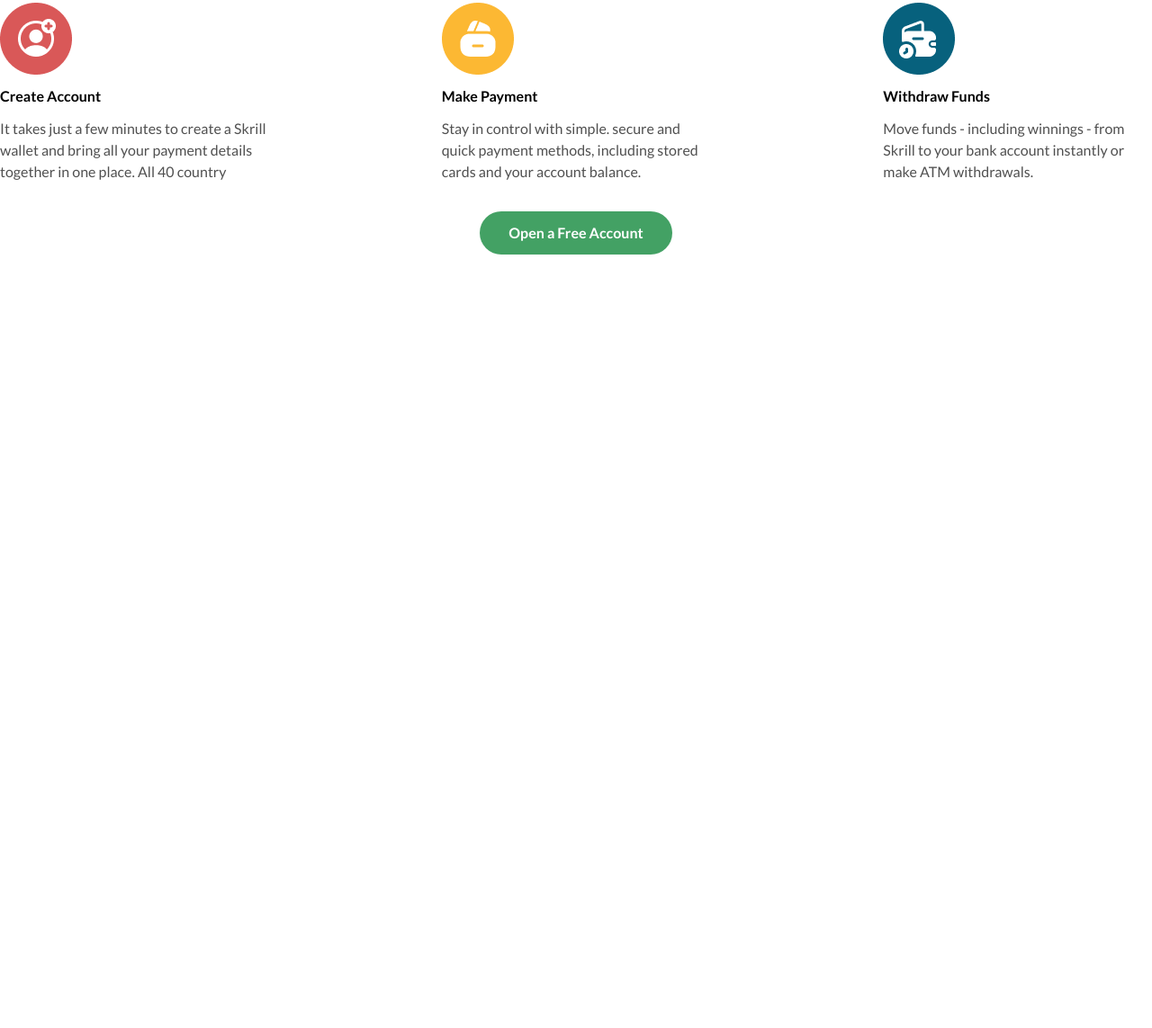
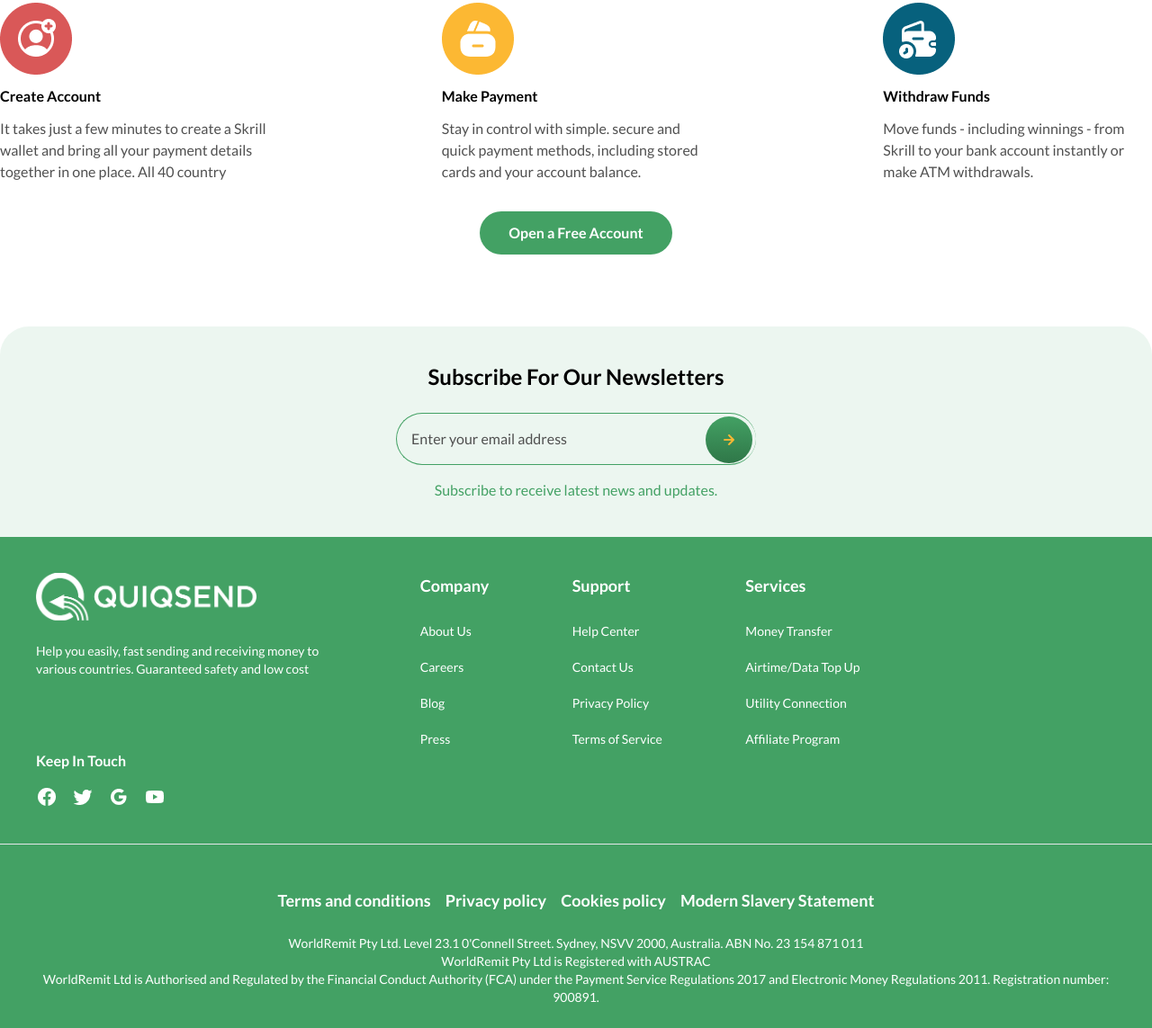
Before and after one commit to Devoandroweb/quick_send, a plain HTML site: page index.html in a window 1280 px wide. Shown: the part 2430-3573 px from the top of the page at 90% size. Before the commit the page ends 2793 px from the top, so only its background shows below. Drawn offline with nearby package versions, Linux system fonts and the light colour scheme.

Commit message:
Add newsletter subscription section and footer to index.html; update styles for primary background color

```diff
--- a/index.html
+++ b/index.html
@@ -354,10 +354,89 @@
                 </div>
             </div>
             <div class="text-center">
-                <a href="" class="btn-primary px-8 py-3 inline-block text-center rounded-full lato-bold text-base">Open a Free Account</a>
+                <a href="" class="btn-primary px-8 py-3 inline-block text-center rounded-full lato-bold text-base">Open
+                    a Free Account</a>
             </div>
         </div>
     </section>
+    <section class="container m-auto mt-20 relative z-2">
+        <div class="rounded-t-[32px] bg-[var(--primary-light)] p-10">
+            <h1 class="text-2xl lato-bold mb-4 text-center">Subscribe For Our Newsletters</h1>
+            <form action="#">
+                <div class="flex w-1/3 mx-auto relative justify-center mt-6">
+                    <input type="email" placeholder="Enter your email address"
+                        class="w-full border-[var(--primary)] bg-transparent placeholder-[var(--gray)] p-4 rounded-full border border-r-0 focus:outline-none">
+                    <button type="submit"
+                        class="bg-gradient-to-b from-[#43A164] to-[#2F7748] p-5 m-1 rounded-full lato-bold transition absolute right-0">
+                        <img style="width: 12px; height: 12px;" src="img/arrow-right-2.png" alt="">
+                    </button>
+                </div>
+            </form>
+            <a href="#" class="text-primary text-center block mt-4">Subscribe to receive latest news and updates.</a>
+
+        </div>
+    </section>
+    <footer class="bg-primary ">
+        <div class="container flex">
+            <div class="w-1/3 p-10">
+                <img src="img/logo-white.png" class="w-[245px] mb-6" alt="">
+                <p class="text-white text-sm lato-regular mb-[5rem]">Help you easily, fast sending and receiving money to various countries. Guaranteed safety and low cost </p>
+                <p class="lato-bold text-white mb-4">Keep In Touch</p>
+                <div class="flex gap-4">
+                    <img src="img/brand/facebook-white.png" alt="">
+                    <img src="img/brand/twitter-white.png" alt="">
+                    <img src="img/brand/google-white.png" alt="">
+                    <img src="img/brand/youtube-white.png" alt="">
+                </div>
+            </div>
+            <div class="w-2/3">
+                <div class="w-2/3 p-10 flex justify-between">
+                    <div class="">
+                        <h4 class="lato-bold text-white mb-6 text-lg">Company</h4>
+                        <ul class="space-y-4">
+                            <li><a href="#" class="text-white text-sm hover:text-secondary transition">About Us</a></li>
+                            <li><a href="#" class="text-white text-sm hover:text-secondary transition">Careers</a></li>
+                            <li><a href="#" class="text-white text-sm hover:text-secondary transition">Blog</a></li>
+                            <li><a href="#" class="text-white text-sm hover:text-secondary transition">Press</a></li>
+                        </ul>
+                    </div>
+                    <div>
+                        <h4 class="lato-bold text-white mb-6 text-lg">Support</h4>
+                        <ul class="space-y-4">
+                            <li><a href="#" class="text-white text-sm hover:text-secondary transition">Help Center</a></li>
+                            <li><a href="#" class="text-white text-sm hover:text-secondary transition">Contact Us</a></li>
+                            <li><a href="#" class="text-white text-sm hover:text-secondary transition">Privacy Policy</a></li>
+                            <li><a href="#" class="text-white text-sm hover:text-secondary transition">Terms of Service</a></li>
+                        </ul>
+                    </div>
+                    <div>
+                        <h4 class="lato-bold text-white mb-6 text-lg">Services</h4>
+                        <ul class="space-y-4">
+                            <li><a href="#" class="text-white text-sm hover:text-secondary transition">Money Transfer</a></li>
+                            <li><a href="#" class="text-white text-sm hover:text-secondary transition">Airtime/Data Top Up</a></li>
+                            <li><a href="#" class="text-white text-sm hover:text-secondary transition">Utility Connection</a></li>
+                            <li><a href="#" class="text-white text-sm hover:text-secondary transition">Affiliate Program</a></li>
+                        </ul>
+                    </div>
+                </div>
+            </div>
+        </div>
+        <hr class="bg-white" style="height: 1px;">
+        <div class="p-6">
+            <div class="flex gap-4 mx-auto justify-center p-6 text-white text-lg lato-bold">
+                <a href="#">Terms and conditions</a>
+                <a href="#">Privacy policy</a>
+                <a href="#">Cookies policy</a>
+                <a href="#">Modern Slavery Statement</a>
+            </div>
+            <p class="text-white text-center text-sm">
+                WorldRemit Pty Ltd. Level 23.1 0'Connell Street. Sydney, NSVV 2000, Australia. ABN No. 23 154 871 011 <br/>
+                WorldRemit Pty Ltd is Registered with AUSTRAC <br/>
+                WorldRemit Ltd is Authorised and Regulated by the Financial Conduct Authority (FCA) under the Payment Service Regulations 2017 and Electronic Money Regulations 2011. Registration number: 900891.
+            </p>
+        </div>
+
+    </footer>
     <script>
         const menuBtn = document.getElementById('menu-btn');
         const mobileMenu = document.getElementById('mobile-menu');
--- a/style.css
+++ b/style.css
@@ -43,3 +43,6 @@
 .text-primary{
     color: var(--primary);
 }
+.bg-primary{
+    background-color: var(--primary);
+}
```
Also changed, not shown: img/arrow-right-2.png (added), img/arrow-right.png (added), img/brand/facebook-white.png (added), img/brand/google-white.png (added), img/brand/twitter-white.png (added), img/brand/youtube-white.png (added).
